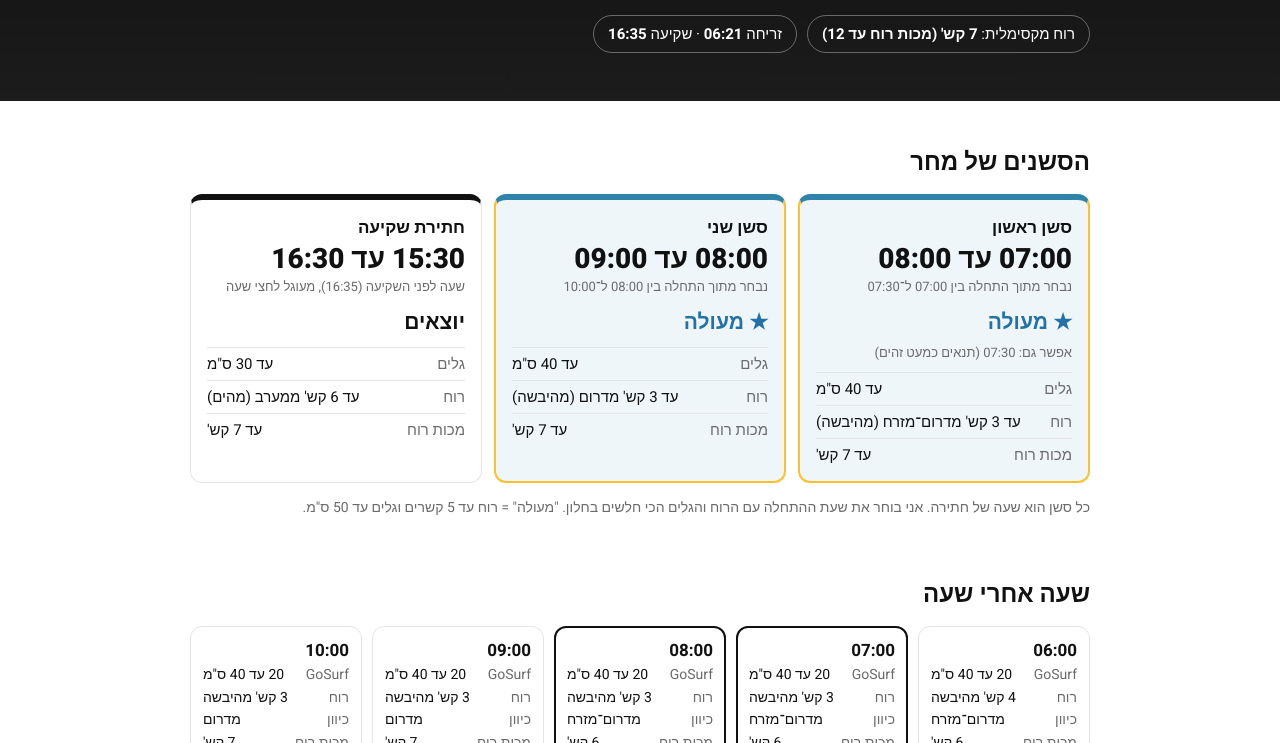
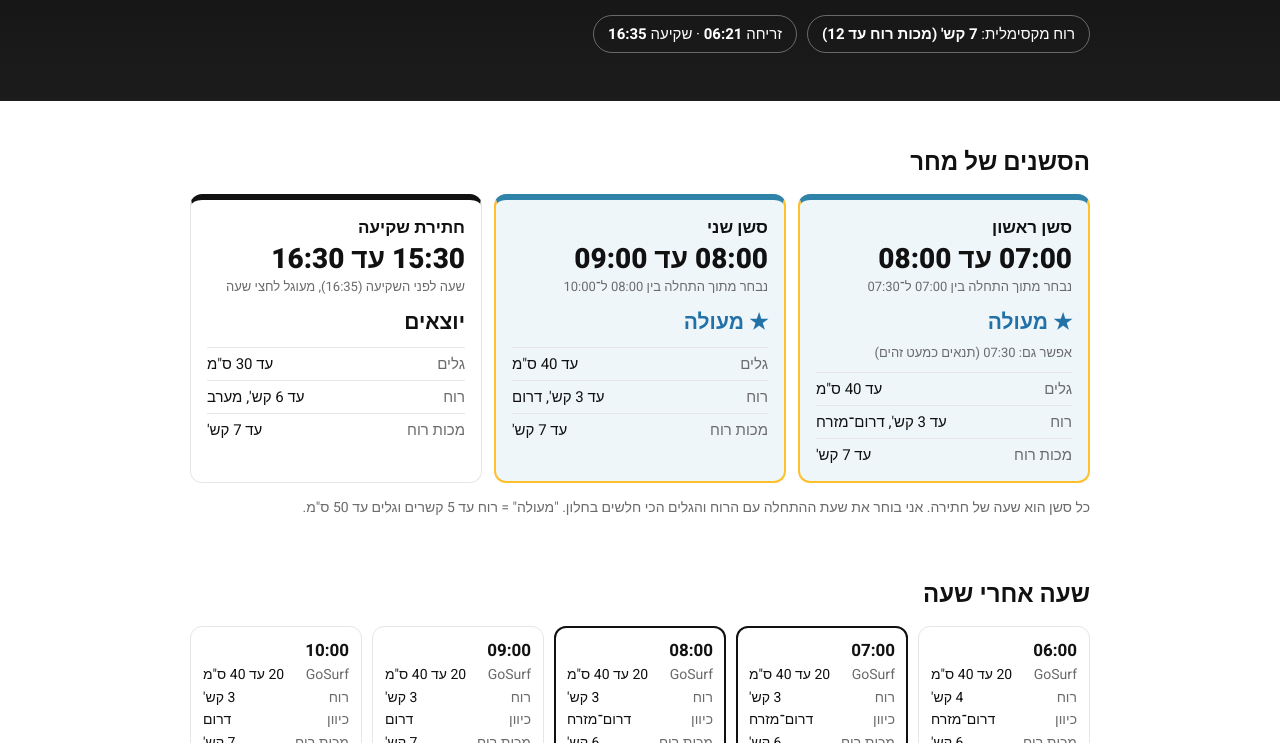
Before and after one commit to darelinbar/supaway-forecast, a website: page docs/index.html in a window 1280 px wide. Shown: the part 498-1241 px from the top of the page. Drawn offline with nearby package versions, Linux system fonts and the light colour scheme.

Commit message:
Show wind direction as a compass name only
Drop the from-sea / from-land wording everywhere; the page now just says
north, south-east, west and so on.

Co-Authored-By: Claude Opus 5.5 <noreply@anthropic.com>
Claude-Session: https://claude.ai/code/session_01YQBnzCU332tDvSE5wmSEPU

```diff
--- a/docs/index.html
+++ b/docs/index.html
@@ -109,7 +109,7 @@ const fmt=h=>pad(Math.floor(h))+':'+(h%1?'30':'00');
 const lerp=(pts,h)=>{if(!pts.length)return 0;const a=pts.filter(p=>p[0]<=h).pop()||pts[0],b=pts.find(p=>p[0]>=h)||pts[pts.length-1];return a[0]===b[0]?a[1]:a[1]+(b[1]-a[1])*(h-a[0])/(b[0]-a[0])};
 const onshore=d=>d>=200&&d<=340;
 const dirName=d=>['צפון','צפון־מזרח','מזרח','דרום־מזרח','דרום','דרום־מערב','מערב','צפון־מערב'][Math.round(d/45)%8];
-const windFrom=d=>d==null?'':`מ${dirName(d)} (${onshore(d)?'מהים':'מהיבשה'})`;
+const windFrom=d=>d==null?'':dirName(d);
 const verdict=(wind,wave)=>wind>12||wave>70?['no','מבטלים']:wind>10||wave>50?['mid','לשיקולכם']:wind<=5&&wave<=50?['top','★ מעולה']:['ok','יוצאים'];
 const range=(a,b)=>{const r=[];for(let h=a;h<=b+1e-9;h+=.5)r.push(h);return r};
 
@@ -134,7 +134,7 @@ function render(D){
   const pick=starts=>{const all=starts.map(evalSlot),best=all.reduce((a,b)=>b.score<a.score-0.01?b:a);best.alts=all.filter(x=>x!==best&&vOf(x)[0]===vOf(best)[0]&&x.wind-best.wind<=1&&x.wave-best.wave<=10).map(x=>fmt(x.st));return best};
   const s1=pick(range(7,7.5)),s2=pick(range(Math.max(8,s1.st+1),10)),s3=evalSlot(Math.floor((SUNSET-1)*2)/2);
   const res=[['סשן ראשון',s1,'נבחר מתוך התחלה בין 07:00 ל־07:30'],['סשן שני',s2,'נבחר מתוך התחלה בין 08:00 ל־10:00'],['חתירת שקיעה',s3,`שעה לפני השקיעה (${D.sunset}), מעוגל לחצי שעה`]].map(([n,r,why])=>({n,why,...r,t:fmt(r.st)+' עד '+fmt(r.st+1),v:vOf(r)}));
-  $('sessions').innerHTML=res.map(r=>`<div class="sess ${r.v[0]}"><div class="st"><b>${r.n}</b></div><div class="time">${r.t}</div><div class="why">${esc(r.why)}</div><div class="sv">${r.v[1]}</div>${r.alts&&r.alts.length?`<div class="alt">אפשר גם: ${r.alts.join(' · ')} (תנאים כמעט זהים)</div>`:''}<div class="r"><span>גלים</span><span>עד ${r.wave} ס"מ</span></div><div class="r"><span>רוח</span><span>עד ${r.wind} קש' ${windFrom(r.dir)}</span></div><div class="r"><span>מכות רוח</span><span>עד ${r.gust} קש'</span></div></div>`).join('');
+  $('sessions').innerHTML=res.map(r=>`<div class="sess ${r.v[0]}"><div class="st"><b>${r.n}</b></div><div class="time">${r.t}</div><div class="why">${esc(r.why)}</div><div class="sv">${r.v[1]}</div>${r.alts&&r.alts.length?`<div class="alt">אפשר גם: ${r.alts.join(' · ')} (תנאים כמעט זהים)</div>`:''}<div class="r"><span>גלים</span><span>עד ${r.wave} ס"מ</span></div><div class="r"><span>רוח</span><span>עד ${r.wind} קש', ${windFrom(r.dir)}</span></div><div class="r"><span>מכות רוח</span><span>עד ${r.gust} קש'</span></div></div>`).join('');
   const morning=res.slice(0,2),allTop=morning.every(r=>r.v[0]==='top'),anyNo=morning.some(r=>r.v[0]==='no'),anyMid=morning.some(r=>r.v[0]==='mid');
   const go=$('go');go.hidden=false;go.textContent=anyNo?'✕ מבטלים את סשני הבוקר':anyMid?'! לשיקולכם':'✓ יוצאים לחתירה';
   if(anyNo){go.style.background='#d93a3f';go.style.color='#fff'}else if(anyMid){go.style.background='#d99a00';go.style.color='#111'}
@@ -142,7 +142,7 @@ function render(D){
   $('whyWord').textContent=anyNo?'מבטלים':anyMid?'לשיקולכם':'יוצאים';
   // שעה אחרי שעה
   const best=[...new Set([s1.st,s1.st+.5,s2.st,s2.st+.5].map(Math.floor))];
-  $('hours').innerHTML=[6,7,8,9,10,11].map(h=>{const g=goAt(h),w=wgAt(h),v=verdict(w[1],g[1]);return`<div class="h${best.includes(h)?' best':''}"><b>${pad(h)}:00</b><div class="r"><span>${goOk?'GoSurf':'גלים (גיבוי)'}</span><span>${g[1]?g[0]+' עד '+g[1]+' ס"מ':'פלטה'}</span></div><div class="r"><span>רוח</span><span>${w[1]} קש' ${onshore(w[3])?'מהים':'מהיבשה'}</span></div><div class="r"><span>כיוון</span><span>מ${dirName(w[3])}</span></div><div class="r"><span>מכות רוח</span><span>${w[2]} קש'</span></div><span class="tag${v[0]==='top'?' top':''}">${v[1]}</span></div>`}).join('');
+  $('hours').innerHTML=[6,7,8,9,10,11].map(h=>{const g=goAt(h),w=wgAt(h),v=verdict(w[1],g[1]);return`<div class="h${best.includes(h)?' best':''}"><b>${pad(h)}:00</b><div class="r"><span>${goOk?'GoSurf':'גלים (גיבוי)'}</span><span>${g[1]?g[0]+' עד '+g[1]+' ס"מ':'פלטה'}</span></div><div class="r"><span>רוח</span><span>${w[1]} קש'</span></div><div class="r"><span>כיוון</span><span>${dirName(w[3])}</span></div><div class="r"><span>מכות רוח</span><span>${w[2]} קש'</span></div><span class="tag${v[0]==='top'?' top':''}">${v[1]}</span></div>`}).join('');
   // כותרת וטקסט
   const day=WG.filter(w=>w[0]>=6&&w[0]<=17),dMax=Math.max(...day.map(w=>w[1])),dGust=Math.max(...day.map(w=>w[2]));
   const mWind=[s1.wind,s2.wind],mWave=Math.max(s1.wave,s2.wave);
@@ -154,7 +154,7 @@ function render(D){
   $('lead').textContent=[
     goOk?`GoSurf: גלים של ${goM[0]} עד ${goM[1]} ס"מ בבוקר.`:'GoSurf לא התעדכן, הגלים מגיבוי.',
     `${wgOk?'לפי Windguru':'לפי הגיבוי'} הרוח לא עוברת ${dMax} קשרים בשעות האור.`,
-    turn?`מ־${pad(turn[0])}:00 בריזה מהים.`:''].filter(Boolean).join(' ');
+    turn?`מ־${pad(turn[0])}:00 הרוח מתחזקת, כיוון ${dirName(turn[3])}.`:''].filter(Boolean).join(' ');
   $('pills').innerHTML=`<span class="pill">רוח מקסימלית: <b>${dMax} קש' (מכות רוח עד ${dGust})</b></span><span class="pill">זריחה <b>${esc(D.sunrise)}</b> · שקיעה <b>${esc(D.sunset)}</b></span>`;
   // מקורות
   const bk='<span class="bk">גיבוי: Open‑Meteo</span>';
@@ -163,14 +163,14 @@ function render(D){
   if(goOk){const r6=D.gosurf.rows[6]||goRows[0][3],r15=D.gosurf.rows[15];cards.push(`<div class="card"><h3>GoSurf</h3><div class="role">גלים</div><div class="v">${Math.min(...goDay.map(r=>r[1]))} עד ${Math.max(...goDay.map(r=>r[2]))} ס"מ</div><p>${esc(D.gosurf.summary||'')}${r6?` סוואל ${esc(r6.swellDir)} של ${r6.swellCm} ס"מ ב־06:00${r15?` ו־${r15.swellCm} ס"מ ב־15:00`:''}, מחזור ${r6.period} שניות.`:''}</p><p class="note"><a href="https://www.gosurf.co.il/forecast/beit-yanai">gosurf.co.il · בית ינאי</a></p></div>`)}
   else cards.push(`<div class="card"><h3>GoSurf ${bk}</h3><div class="role">גלים</div><p>GoSurf לא ענה בשליפה האחרונה. הגלים בדף מגיעים מ־Open‑Meteo עד שיחזור.</p></div>`);
   const am=WG.filter(w=>w[0]>=5&&w[0]<=9),aft=WG.filter(w=>w[0]>=13&&w[0]<=15);
-  cards.push(`<div class="card"><h3>Windguru${wgOk?'':' '+bk}</h3><div class="role">רוח</div><div class="v">${Math.min(...day.map(w=>w[1]))} עד ${dMax} קשרים</div><p>בבוקר מ${dirName(am[1]?am[1][3]:am[0][3])} ${onshore((am[1]||am[0])[3])?'(מהים)':'(מהיבשה)'} ${Math.min(...am.map(w=>w[1]))}–${Math.max(...am.map(w=>w[1]))} קשרים. ${aft.length?`בצהריים מ${dirName(aft[0][3])} ${Math.max(...aft.map(w=>w[1]))} קשרים עם מכות רוח עד ${Math.max(...aft.map(w=>w[2]))}.`:''}</p>${wgOk?'<p class="note"><a href="https://www.windguru.cz/771">windguru.cz · Beit Yannai</a></p>':''}</div>`);
+  cards.push(`<div class="card"><h3>Windguru${wgOk?'':' '+bk}</h3><div class="role">רוח</div><div class="v">${Math.min(...day.map(w=>w[1]))} עד ${dMax} קשרים</div><p>בבוקר ${Math.min(...am.map(w=>w[1]))}–${Math.max(...am.map(w=>w[1]))} קשרים, כיוון ${dirName(am[1]?am[1][3]:am[0][3])}. ${aft.length?`בצהריים ${Math.max(...aft.map(w=>w[1]))} קשרים עם מכות רוח עד ${Math.max(...aft.map(w=>w[2]))}, כיוון ${dirName(aft[0][3])}.`:''}</p>${wgOk?'<p class="note"><a href="https://www.windguru.cz/771">windguru.cz · Beit Yannai</a></p>':''}</div>`);
   $('src').innerHTML=cards.join('');
   // למה
   $('why').innerHTML=[
     `<b>גלים:</b> ${seaWord} בבוקר, עד ${mWave} ס"מ בסשנים.${mWave>70?' זה מעל הגבול של 70 ס"מ.':''}`,
-    `<b>רוח:</b> עד ${Math.max(...mWind)} קשרים בסשנים של הבוקר, ${windFrom(s1.dir)}.${s1.from==='מהיבשה'?' שווה לשמור על הקבוצה קרוב לחוף ולא לתת לה להיסחף פנימה.':''}${Math.max(...mWind)>12?' זה מעל הגבול של 12 קשרים.':''}`,
-    turn?`<b>אחר הצהריים:</b> מ־${pad(turn[0])}:00 רוח מהים של עד ${Math.max(...aft.map(w=>w[1]),turn[1])} קשרים.`:'',
-    `<b>חתירת שקיעה:</b> ${s3.v?'':''}${fmt(s3.st)} עד ${fmt(s3.st+1)}: רוח עד ${s3.wind} קשרים ${windFrom(s3.dir)}, גלים עד ${s3.wave} ס"מ. ${res[2].v[1].replace('★ ','')}.`
+    `<b>רוח:</b> עד ${Math.max(...mWind)} קשרים בסשנים של הבוקר, כיוון ${windFrom(s1.dir)}.${Math.max(...mWind)>12?' זה מעל הגבול של 12 קשרים.':''}`,
+    turn?`<b>אחר הצהריים:</b> מ־${pad(turn[0])}:00 רוח של עד ${Math.max(...aft.map(w=>w[1]),turn[1])} קשרים, כיוון ${dirName(turn[3])}.`:'',
+    `<b>חתירת שקיעה:</b> ${s3.v?'':''}${fmt(s3.st)} עד ${fmt(s3.st+1)}: רוח עד ${s3.wind} קשרים, כיוון ${windFrom(s3.dir)}, גלים עד ${s3.wave} ס"מ. ${res[2].v[1].replace('★ ','')}.`
   ].filter(Boolean).map(t=>`<li>${t}</li>`).join('');
   // חותמת זמן ותוקף
   const gen=new Date(D.generatedAt),genTxt=new Intl.DateTimeFormat('he-IL',{timeZone:'Asia/Jerusalem',day:'numeric',month:'long',hour:'2-digit',minute:'2-digit'}).format(gen);
```
